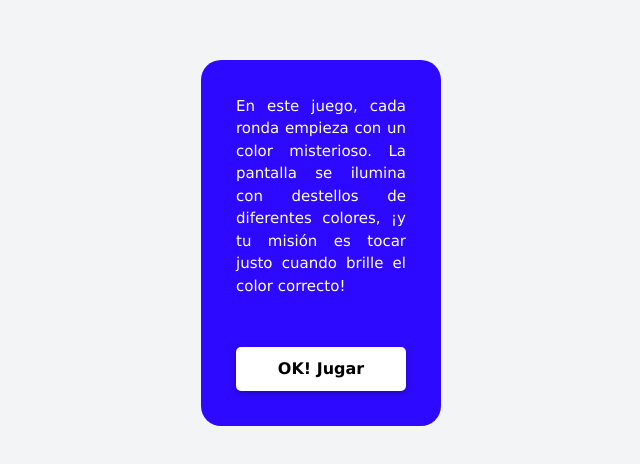
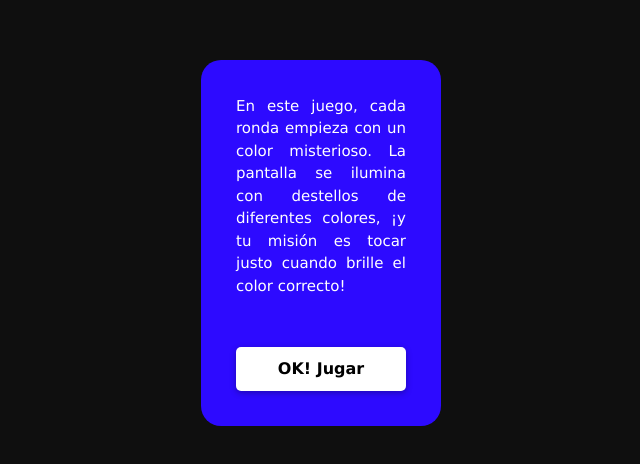
Before and after one commit to FlaviaManuico/faceoff, a Next.js app: page / in a window 1280 px wide. Shown: the part 138-602 px from the top of the page, without its empty margins (319-959 px from the left). Built offline with nearby package versions, Linux system fonts and the light colour scheme.

Commit message:
Update page.tsx

```diff
--- a/src/app/(page)/page.tsx
+++ b/src/app/(page)/page.tsx
@@ -4,8 +4,8 @@
 
 export default function Home() {
   return (
-    <main className="flex min-h-screen bg-gray-100 flex-col items-center justify-between p-24">
+    <main className="flex min-h-screen bg-gray100 flex-col items-center justify-between p-24">
       <Faceoff />
     </main>
   );
-}
+};
```
